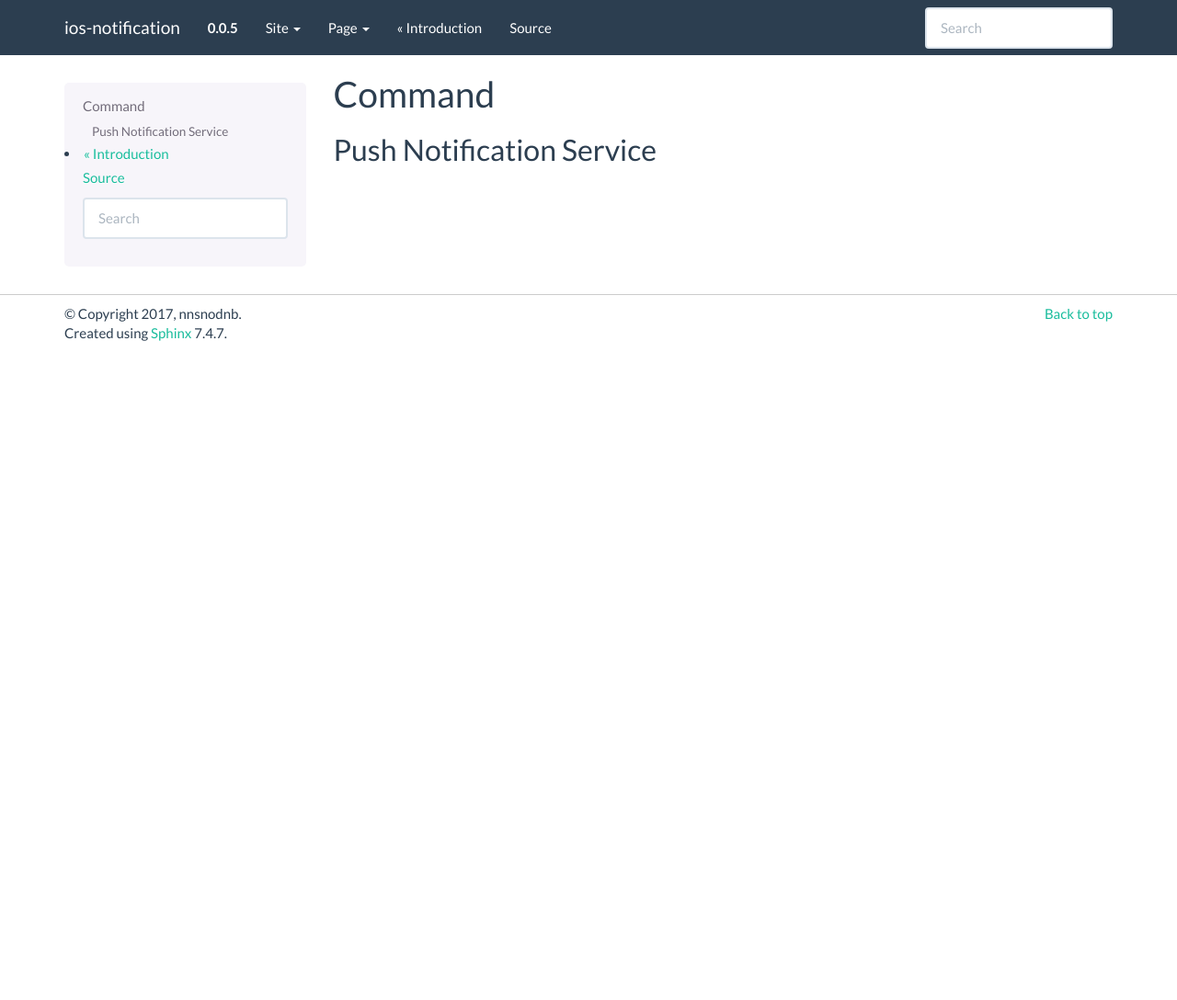
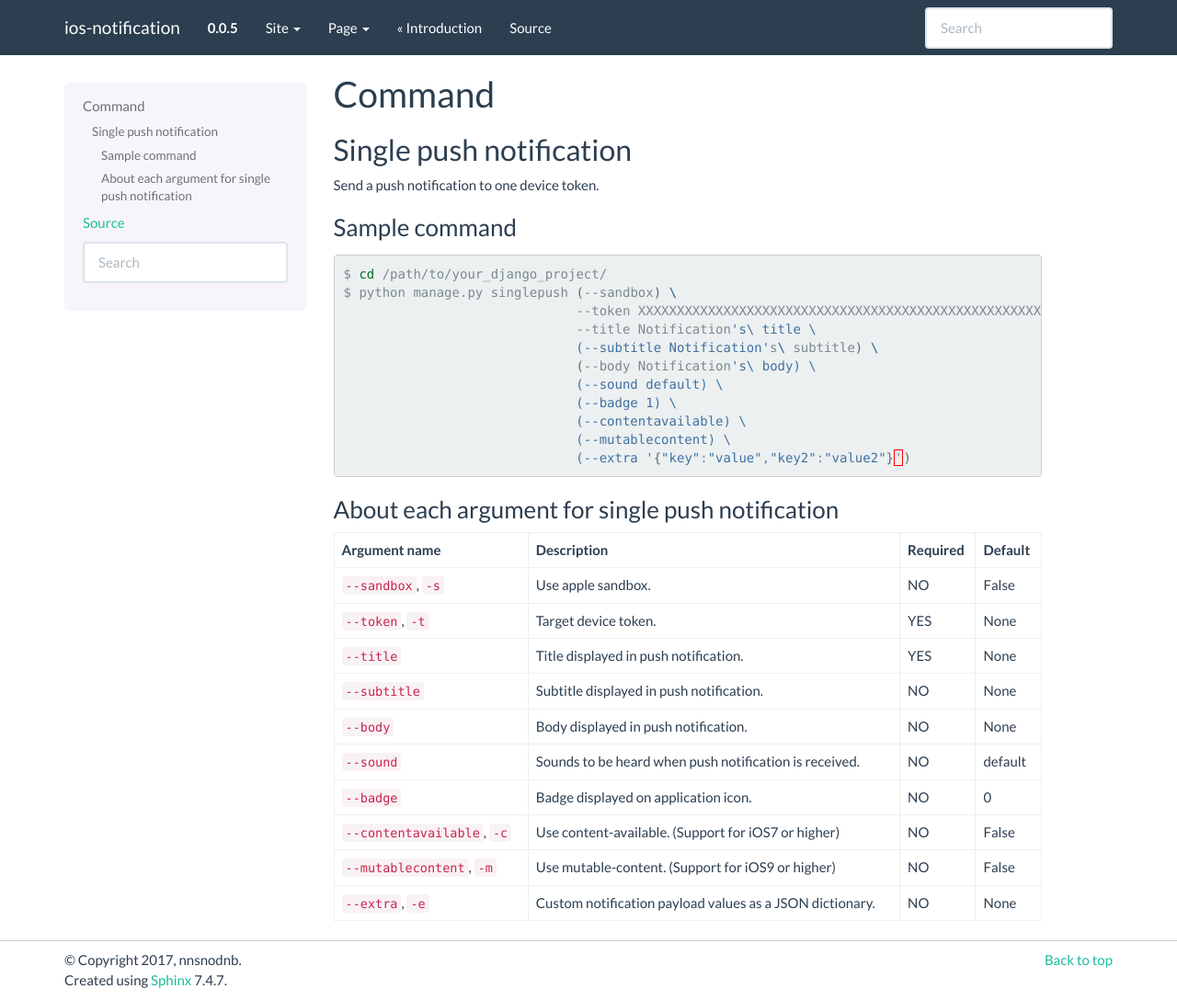
Before and after one commit to nnsnodnb/django-ios-notifications, a Sphinx documentation site: the page built from docs/command.rst, in a window 1280 px wide and 1088 px high. Shown: the whole window at 92% size. Built offline with Sphinx 7.4.7, drawn with Linux system fonts in a browser that asks for light colours.

Commit message:
Update docs #18

```diff
--- a/docs/command.rst
+++ b/docs/command.rst
@@ -1,6 +1,63 @@
+.. index:: Push Notification commands
+
 =======
 Command
 =======
 
-Push Notification Service
--------------------------
+.. index:: Single push notification
+
+Single push notification
+------------------------
+Send a push notification to one device token.
+
+.. index::
+    single: Single push notification; Sample command
+
+Sample command
+~~~~~~~~~~~~~~
+
+.. code:: bash
+
+    $ cd /path/to/your_django_project/
+    $ python manage.py singlepush (--sandbox) \
+                                  --token XXXXXXXXXXXXXXXXXXXXXXXXXXXXXXXXXXXXXXXXXXXXXXXXXXXXXXXXXXXXXXXX \
+                                  --title Notification's\ title \
+                                  (--subtitle Notification's\ subtitle) \
+                                  (--body Notification's\ body) \
+                                  (--sound default) \
+                                  (--badge 1) \
+                                  (--contentavailable) \
+                                  (--mutablecontent) \
+                                  (--extra '{"key":"value","key2":"value2"}')
+
+.. index::
+    single: Single push notification; About each argument for single push notification
+
+About each argument for single push notification
+~~~~~~~~~~~~~~~~~~~~~~~~~~~~~~~~~~~~~~~~~~~~~~~~
+
+.. cssclass:: table-bordered
+
++--------------------------------+----------------------------------------------------------+-----------+----------+
+| Argument name                  | Description                                              | Required  | Default  |
++================================+==========================================================+===========+==========+
+| ``--sandbox``, ``-s``          | Use apple sandbox.                                       | NO        | False    |
++--------------------------------+----------------------------------------------------------+-----------+----------+
+| ``--token``, ``-t``            | Target device token.                                     | YES       | None     |
++--------------------------------+----------------------------------------------------------+-----------+----------+
+| ``--title``                    | Title displayed in push notification.                    | YES       | None     |
++--------------------------------+----------------------------------------------------------+-----------+----------+
+| ``--subtitle``                 | Subtitle displayed in push notification.                 | NO        | None     |
++--------------------------------+----------------------------------------------------------+-----------+----------+
+| ``--body``                     | Body displayed in push notification.                     | NO        | None     |
++--------------------------------+----------------------------------------------------------+-----------+----------+
+| ``--sound``                    | Sounds to be heard when push notification is received.   | NO        | default  |
++--------------------------------+----------------------------------------------------------+-----------+----------+
+| ``--badge``                    | Badge displayed on application icon.                     | NO        | 0        |
++--------------------------------+----------------------------------------------------------+-----------+----------+
+| ``--contentavailable``, ``-c`` | Use content-available. (Support for iOS7 or higher)      | NO        | False    |
++--------------------------------+----------------------------------------------------------+-----------+----------+
+| ``--mutablecontent``, ``-m``   | Use mutable-content. (Support for iOS9 or higher)        | NO        | False    |
++--------------------------------+----------------------------------------------------------+-----------+----------+
+| ``--extra``, ``-e``            | Custom notification payload values as a JSON dictionary. | NO        | None     |
++--------------------------------+----------------------------------------------------------+-----------+----------+
--- a/docs/conf.py
+++ b/docs/conf.py
@@ -85,6 +85,7 @@
 
 html_theme = 'bootstrap'
 html_theme_path = sphinx_bootstrap_theme.get_html_theme_path()
+html_sidebars = {'**': ['localtoc.html', 'sourcelink.html', 'searchbox.html']}
 
 # Theme options are theme-specific and customize the look and feel of a theme
 # further.  For a list of options available for each theme, see the
```
Also changed, not shown: docs/index.rst (+5 -3 lines).
